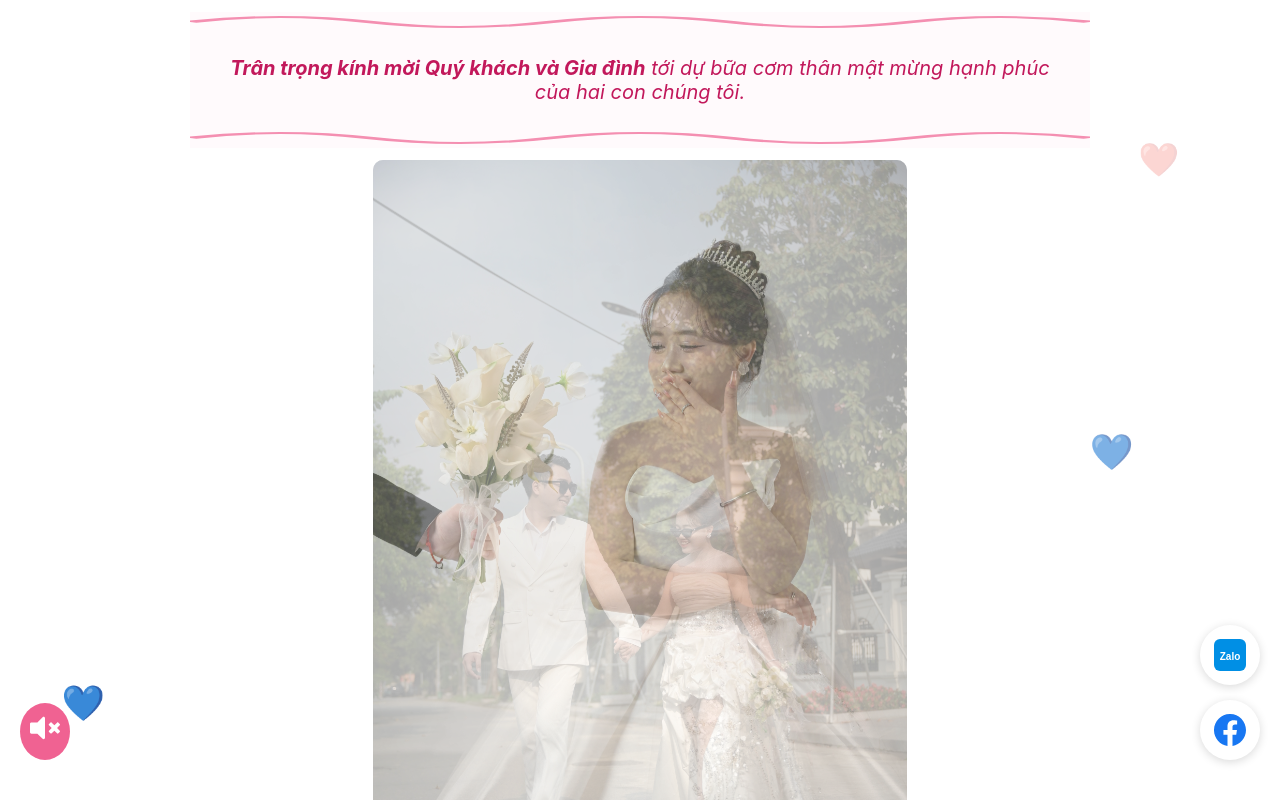
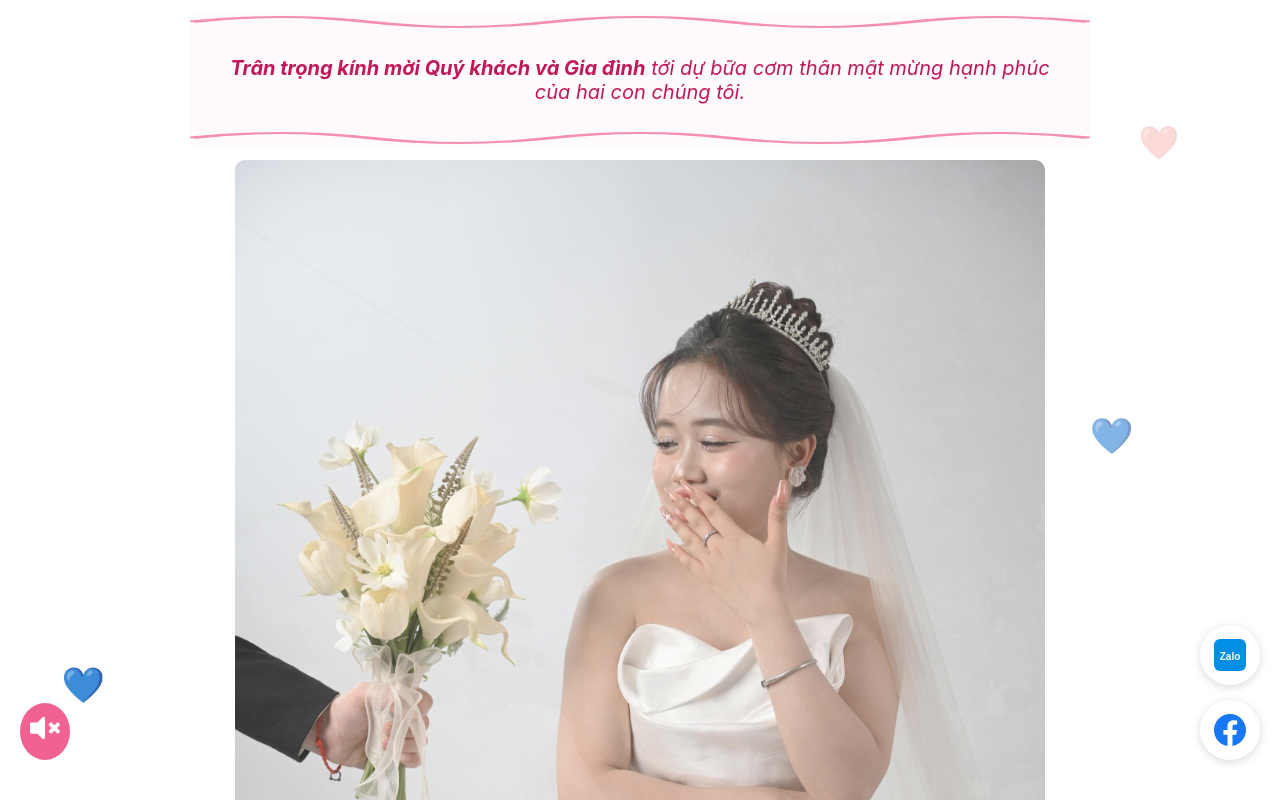
Before and after one commit to duoclv-260500-halong/thiep-cuoi-online, a React (Create React App) app: page / in a window 1280 px wide. Shown: the top 800 px of the page. Built offline with nearby package versions, Linux system fonts and the light colour scheme.

Commit message:
add domain

```diff
--- a/src/components/Banner.css
+++ b/src/components/Banner.css
@@ -1,7 +1,6 @@
 .banner-slide {
   width: 90%;
   max-width: 90%;
-  height: 100vh; /* full màn hình */
   overflow: hidden;
   display: flex !important;
   justify-content: center;
```
Also changed, not shown: 1 other file (tests, documents, lock files or other folders).
